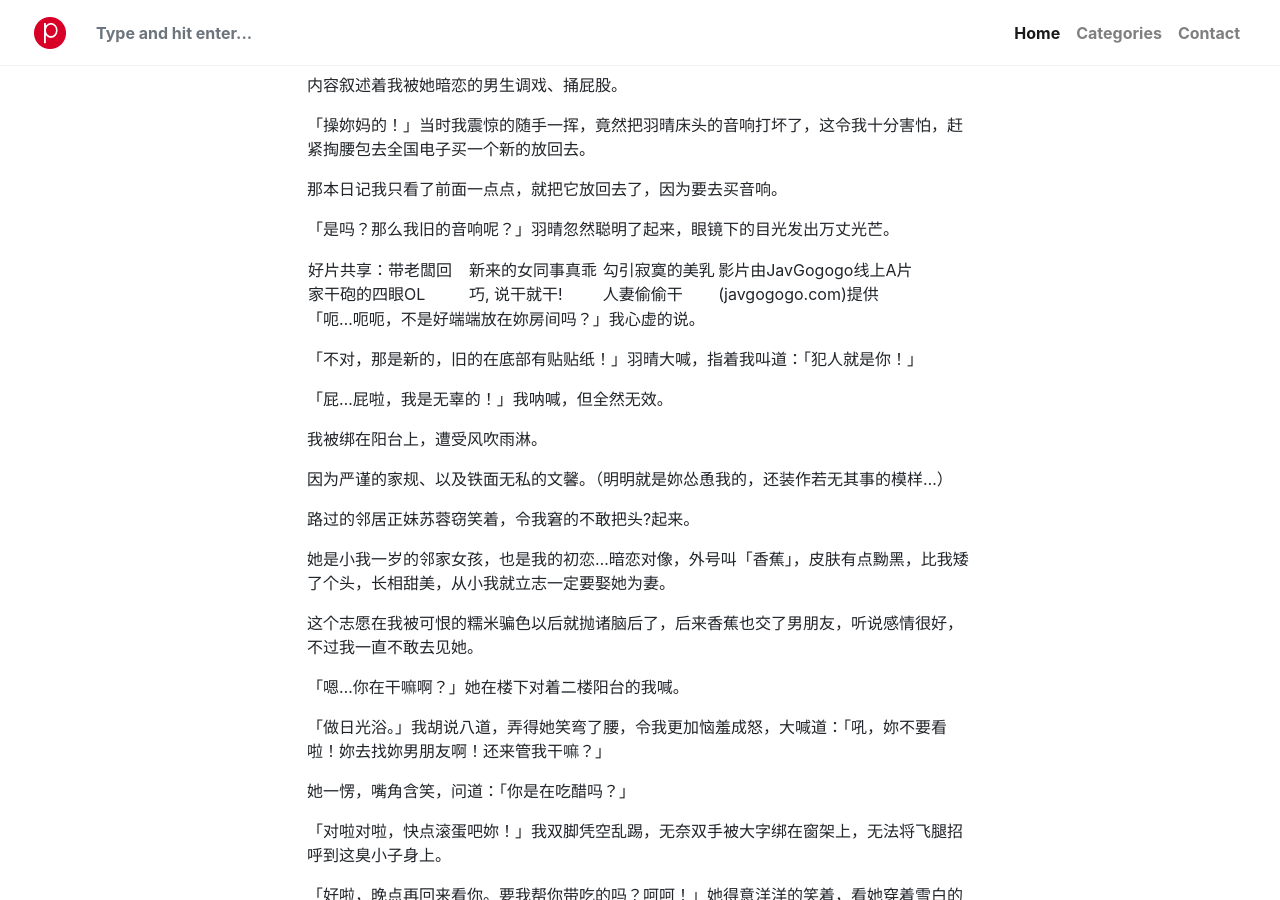
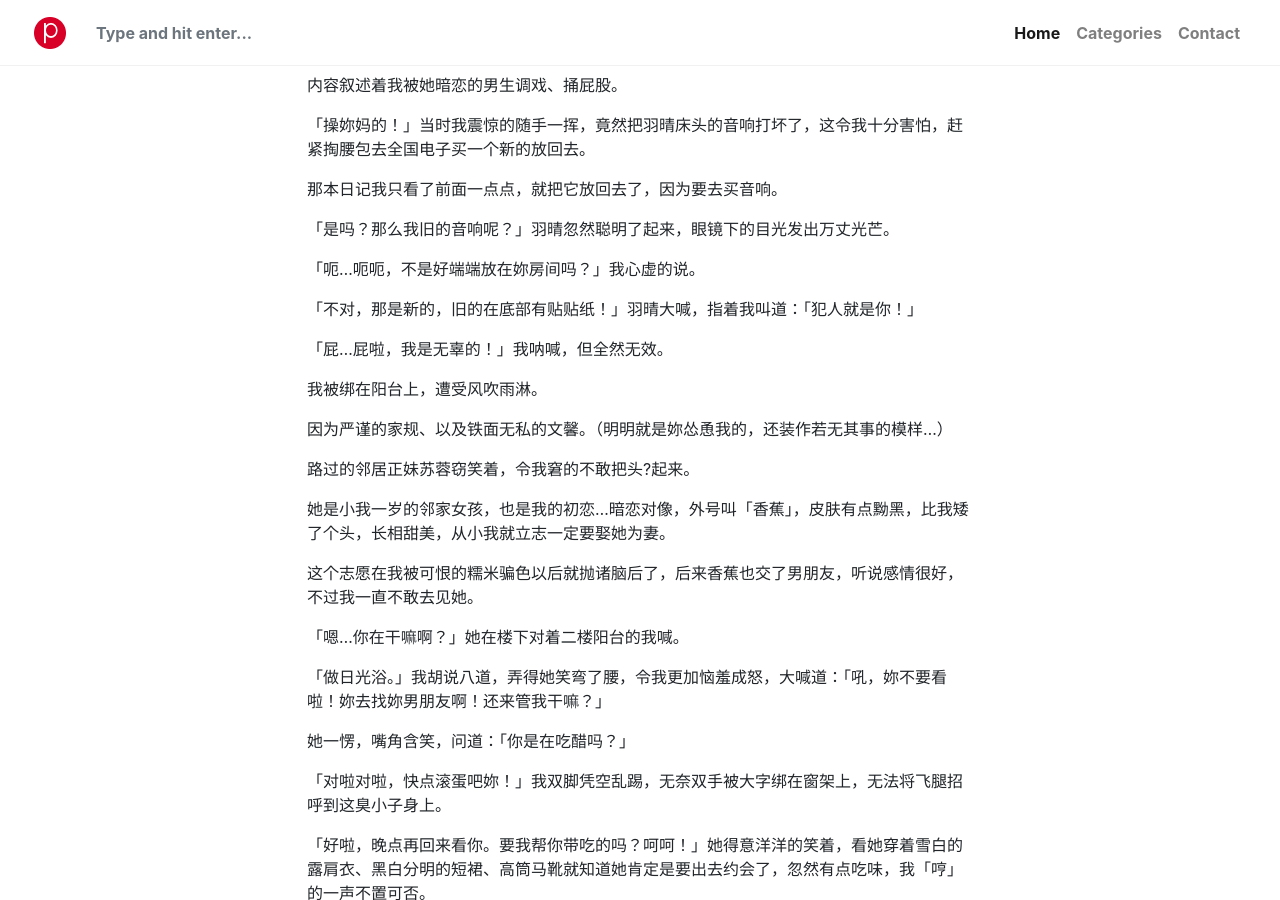
Before and after one commit to ujav/u, a Jekyll site: the page built from _posts/2019-01-18-emily5.md, in a window 1280 px wide and 900 px high, scrolled down 2148 px. Built offline with Jekyll 4.4.1, drawn with Linux system fonts in a browser that asks for light colours; nearby versions of some CDN libraries; library files that are not in the unit come from our copies; comment, search, counter and statistics services are not loaded.

Commit message:
Update 2019-01-18-emily5.md

```diff
--- a/_posts/2019-01-18-emily5.md
+++ b/_posts/2019-01-18-emily5.md
@@ -68,8 +68,6 @@ image: "/assets/images/emily5.jpg"
 那本日记我只看了前面一点点，就把它放回去了，因为要去买音响。
 
 「是吗？那么我旧的音响呢？」羽晴忽然聪明了起来，眼镜下的目光发出万丈光芒。
-
-好片共享：带老闆回家干砲的四眼OL | 新来的女同事真乖巧, 说干就干! | 勾引寂寞的美乳人妻偷偷干 | 影片由JavGogogo线上A片(javgogogo.com)提供
 
 「呃…呃呃，不是好端端放在妳房间吗？」我心虚的说。
 
```
